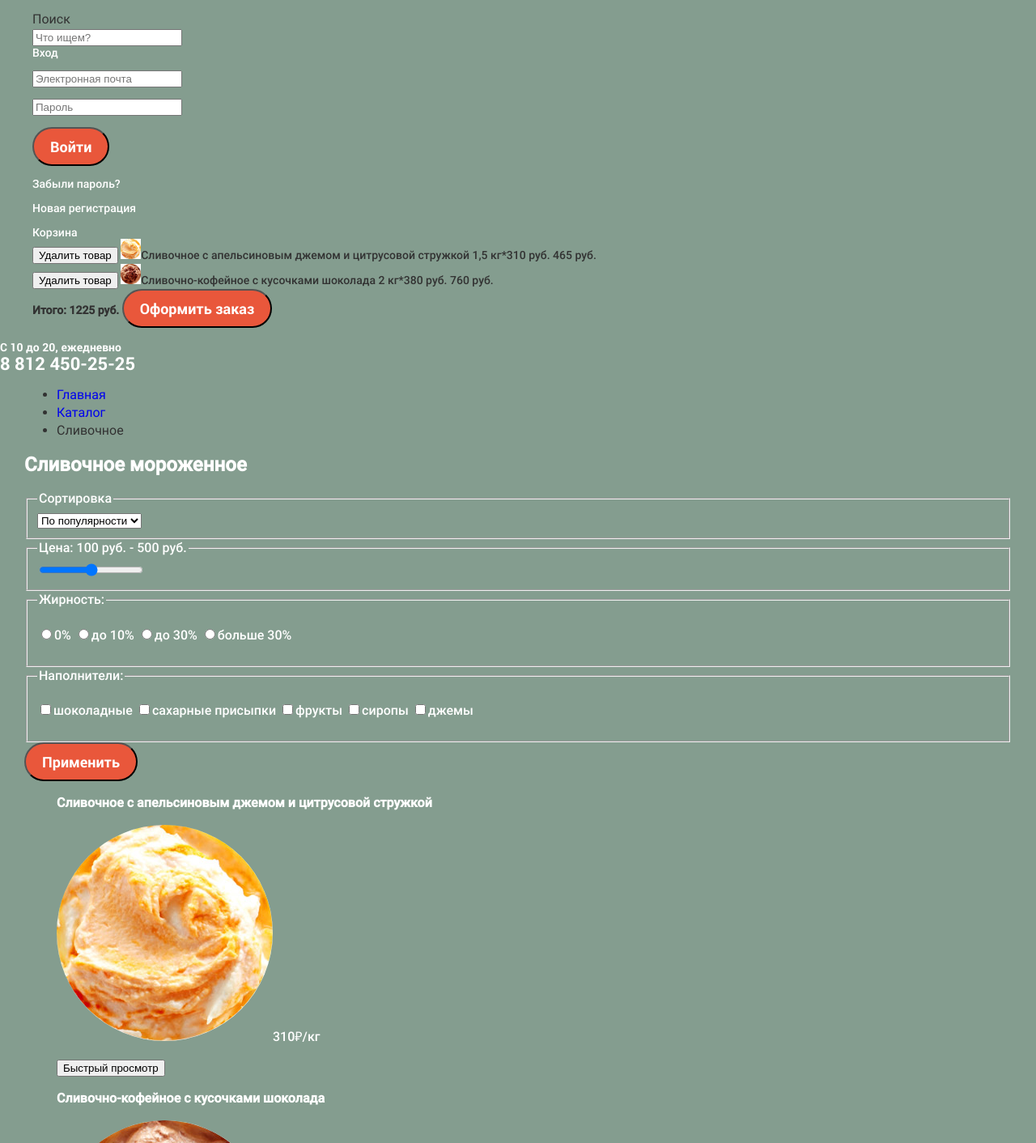
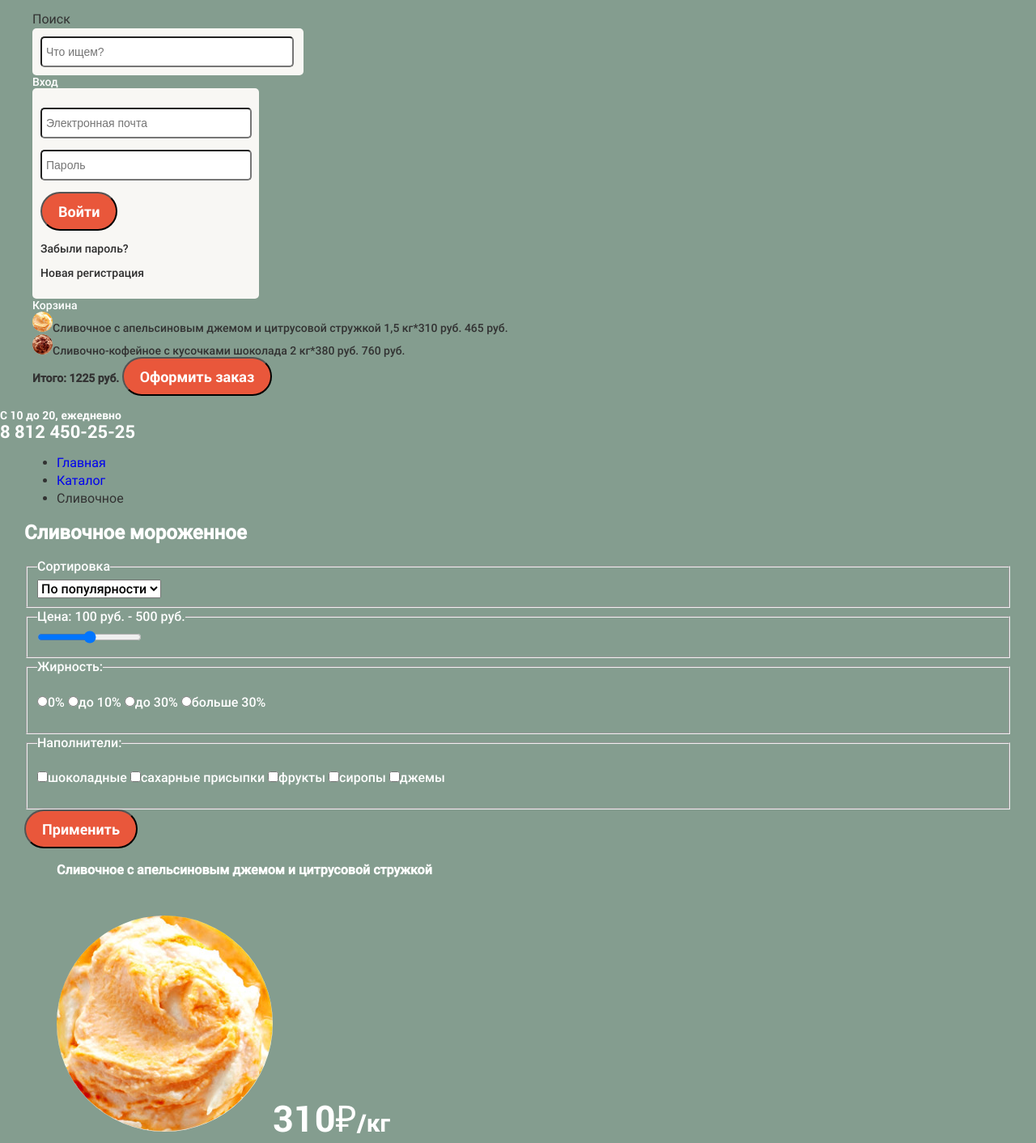
Before and after one commit to yerkab/168235-gllacy, a plain HTML site: page catalog.html in a window 1280 px wide. Shown: the part 149-1561 px from the top of the page at 81% size. Drawn offline with Linux system fonts and the light colour scheme.

Commit message:
стилизовал страницу каталога не до конца

```diff
--- a/catalog.html
+++ b/catalog.html
@@ -3,6 +3,7 @@
 <head>
 	<meta charset="utf-8">
 	<title>каталог Глейси</title>
+	<link href="css/normalize.css" rel="stylesheet">
 	<link href="css/style.css" rel="stylesheet">
 </head>
 
@@ -69,11 +70,11 @@
 					<div class="cart-form">
 						<div class="cart-list">
 							<div class="cart-item">
-								<button class="delete">Удалить товар</button>
+								<button class="delete visually-hidden">Удалить товар</button>
 								<img src="img/product-1.jpg" width="25" height="25" alt="Сливочное с апельсиновым джемом и цитрусовой стружкой">Сливочное с апельсиновым джемом и цитрусовой стружкой <span class="weight">1,5 кг*</span><span class="price">310 руб.</span> <span class="result">465 руб.</span>
 							</div>
 							<div class="cart-item">
-								<button class="delete">Удалить товар</button>
+								<button class="delete visually-hidden">Удалить товар</button>
 								<img src="img/product-2.jpg" width="25" height="25" alt="Сливочно-кофейное с кусочками шоколада">Сливочно-кофейное с кусочками шоколада <span class="weight">2 кг*</span><span class="price">380 руб.</span> <span class="result">760 руб.</span>
 							</div>
 						</div>
@@ -157,7 +158,7 @@
 						Сливочное с апельсиновым джемом и цитрусовой стружкой
 					</h3>
 					<p>
-						<img src="img/product-1.jpg" width="267" height="267" alt="Сливочное с апельсиновым джемом и цитрусовой стружкой">310<span class="weight">₽/кг</span>
+						<img src="img/product-1.jpg" width="267" height="267" alt="Сливочное с апельсиновым джемом и цитрусовой стружкой">310₽<span class="weight">/кг</span>
 					</p>
 					<button class="view">Быстрый просмотр</button>
 				</li>
@@ -166,7 +167,7 @@
 						Сливочно-кофейное с кусочками шоколада
 					</h3>
 					<p>
-						<img src="img/product-2.jpg" width="267" height="267" alt="Сливочно-кофейное с кусочками шоколада">380<span class="weight">₽/кг</span>
+						<img src="img/product-2.jpg" width="267" height="267" alt="Сливочно-кофейное с кусочками шоколада">380₽<span class="weight">/кг</span>
 					</p>
 					<button class="view">Быстрый просмотр</button>
 				</li>
@@ -175,7 +176,7 @@
 						Сливочно-клубничное с присыпкой из белого шоколада
 					</h3>
 					<p>
-						<img src="img/product-3.jpg" width="267" height="267" alt="Сливочно-клубничное с присыпкой из белого шоколада">355<span class="weight">₽/кг</span>
+						<img src="img/product-3.jpg" width="267" height="267" alt="Сливочно-клубничное с присыпкой из белого шоколада">355₽<span class="weight">/кг</span>
 					</p>
 					<button class="view">Быстрый просмотр</button>
 				</li>
@@ -184,7 +185,7 @@
 						Сливочное крем-брюле с карамельной подливкой
 					</h3>
 					<p>
-						<img src="img/product-4.jpg" width="267" height="267" alt="Сливочное крем-брюле с карамельной подливкой">415<span class="weight">₽/кг</span>
+						<img src="img/product-4.jpg" width="267" height="267" alt="Сливочное крем-брюле с карамельной подливкой">415₽<span class="weight">/кг</span>
 					</p>
 					<button class="view">Быстрый просмотр</button>
 				</li>
@@ -193,7 +194,7 @@
 						Сливочное с брусничным джемом
 					</h3>
 					<p>
-						<img src="img/product-5.jpg" width="267" height="267" alt="Сливочное с брусничным джемом">325<span class="weight">₽/кг</span>
+						<img src="img/product-5.jpg" width="267" height="267" alt="Сливочное с брусничным джемом">325₽<span class="weight">/кг</span>
 					</p>
 					<button class="view">Быстрый просмотр</button>
 				</li>
@@ -202,7 +203,7 @@
 						Сливочно-черничное с цельными ягодами черники
 					</h3>
 					<p>
-						<img src="img/product-6.jpg" width="267" height="267" alt="Сливочно-черничное с цельными ягодами черники">410<span class="weight">₽/кг</span>
+						<img src="img/product-6.jpg" width="267" height="267" alt="Сливочно-черничное с цельными ягодами черники">410₽<span class="weight">/кг</span>
 					</p>
 					<button class="view">Быстрый просмотр</button>
 				</li>
@@ -211,7 +212,7 @@
 						Сливочно-лимонное с карамельной присыпкой
 					</h3>
 					<p>
-						<img src="img/product-7.jpg" width="267" height="267" alt="Сливочно-лимонное с карамельной присыпкой">375<span class="weight">₽/кг</span>
+						<img src="img/product-7.jpg" width="267" height="267" alt="Сливочно-лимонное с карамельной присыпкой">375₽<span class="weight">/кг</span>
 					</p>
 					<button class="view">Быстрый просмотр</button>
 				</li>
@@ -220,7 +221,7 @@
 						Сливочное с шоколадной стружкой
 					</h3>
 					<p>
-						<img src="img/product-8.jpg" width="267" height="267" alt="Сливочное с шоколадной стружкой">320<span class="weight">₽/кг</span>
+						<img src="img/product-8.jpg" width="267" height="267" alt="Сливочное с шоколадной стружкой">320₽<span class="weight">/кг</span>
 					</p>
 					<button class="view">Быстрый просмотр</button>
 				</li>
@@ -229,7 +230,7 @@
 						Сливочно-ванильное с кусочками шоколада
 					</h3>
 					<p>
-						<img src="img/product-9.jpg" width="267" height="267" alt="Сливочно-ванильное с кусочками шоколада">440<span class="weight">₽/кг</span>
+						<img src="img/product-9.jpg" width="267" height="267" alt="Сливочно-ванильное с кусочками шоколада">440₽<span class="weight">/кг</span>
 					</p>
 					<button class="view">Быстрый просмотр</button>
 				</li>
@@ -238,7 +239,7 @@
 						Сливочноe с ментоловым сиропом
 					</h3>
 					<p>
-						<img src="img/product-10.jpg" width="267" height="267" alt="Сливочноe с ментоловым сиропом">435<span class="weight">₽/кг</span>
+						<img src="img/product-10.jpg" width="267" height="267" alt="Сливочноe с ментоловым сиропом">435₽<span class="weight">/кг</span>
 					</p>
 					<button class="view">Быстрый просмотр</button>
 				</li>
@@ -247,7 +248,7 @@
 						Сливочное с кусочками черного шоколада
 					</h3>
 					<p>
-						<img src="img/product-11.jpg" width="267" height="267" alt="Сливочное с кусочками черного шоколада">355<span class="weight">₽/кг</span>
+						<img src="img/product-11.jpg" width="267" height="267" alt="Сливочное с кусочками черного шоколада">355₽<span class="weight">/кг</span>
 					</p>
 					<button class="view">Быстрый просмотр</button>
 				</li>
@@ -256,7 +257,7 @@
 						Сливочное с мятным сиропом
 					</h3>
 					<p>
-						<img src="img/product-12.jpg" width="267" height="267" alt="Сливочное с мятным сиропом">340<span class="weight">₽/кг</span>
+						<img src="img/product-12.jpg" width="267" height="267" alt="Сливочное с мятным сиропом">340₽<span class="weight">/кг</span>
 					</p>
 					<button class="view">Быстрый просмотр</button>
 				</li>
--- a/css/style.css
+++ b/css/style.css
@@ -50,6 +50,7 @@ a {
   text-decoration: none;
 }
 .site-navigation {
+	font-family: inherit;
 	font-size: 16px;
 	line-height: 18px;
 	font-weight: bold;
@@ -150,13 +151,23 @@ a {
 .catalog-list {
 	list-style: none;
 }
-.catalog-list h3 {
+.catalog-item h3 {
 	font-family: "Roboto Medium", Arial, sans-serif;
 	font-size: 16px;
 	line-height: 22px;
 }
 .catalog-item img {
 	border-radius: 50%;
+}
+.catalog-item p {
+	font-family: "Roboto Bold", Arial, sans-serif;
+	font-size: 45px;
+	line-height: 45px;
+}
+.catalog-item .weight {
+	font-family: "Roboto Bold", Arial, sans-serif;
+	font-size: 30px;
+	line-height: 45px;
 }
 .about-gllacy {
 	background-image: url("../img/wafer-pattern.jpg");
@@ -271,9 +282,56 @@ a {
 .main-footer a:focus {
 	font-weight: bold;
 }
+.main-footer a:hover,
+.main-footer a:active {
+	color: #ffbd9e;
+}
 .copyright {
 	font-family: "Roboto Regular", Arial, sans-serif;
 	font-size: 12px;
 	line-height: 18px;
 	color: #ffffffff;
 }
+.cart-item img {
+	border-radius: 50%;
+}
+.delete::before {
+
+}
+.search-form {
+	background-color: #f8f7f4;
+	width: 315px;
+	border-radius: 5px;
+	padding: 10px;
+}
+.search-form input {
+	font-family: "Roboto Regular", Arial, sans-serif;
+	font-size: 14px;
+	line-height: 24px;
+	border-radius: 5px;
+	padding: 5px;
+	width: 95%;
+	color: #999999;
+}
+.login-form {
+	background-color: #f8f7f4;
+	width: 260px;
+	border-radius: 5px;
+	padding: 10px;
+}
+.login-form input {
+	font-family: "Roboto Regular", Arial, sans-serif;
+	font-size: 14px;
+	line-height: 24px;
+	border-radius: 5px;
+	padding: 5px;
+	width: 95%;
+	color: #999999;
+}
+.login-form a {
+	color: #2e2e2e;
+}
+.login-form a:hover,
+.login-form a:active {
+	color: #ff4c33;
+}
```
Also changed, not shown: index.html (+4 -4 lines).
